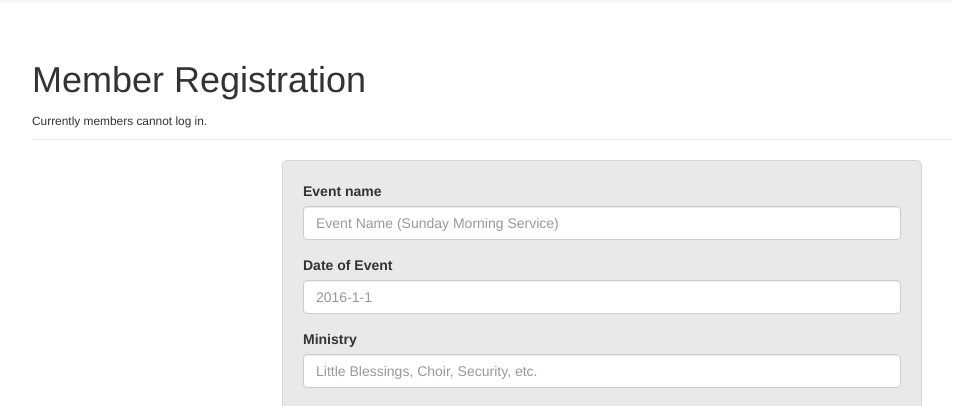
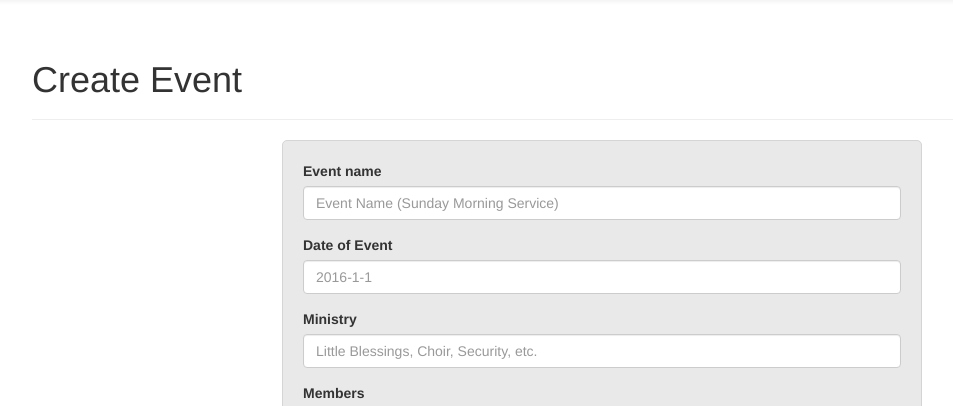
Before and after one commit to jondanson/hbc_schedule, a Flask app: page /events/new_event in a window 1280 px wide. Shown: the part 52-458 px from the top of the page, without its empty margins (38-991 px from the left). Run offline with Flask 2, Linux system fonts and the light colour scheme; data that the repository does not hold is empty; some libraries are stand-ins or nearby versions.

Commit message:
Changed the header to Create Event.

```diff
--- a/src/templates/events/create_event.jinja2
+++ b/src/templates/events/create_event.jinja2
@@ -1,8 +1,8 @@
 {% extends "base.jinja2" %}
 {% block content %}
     <div class="page-header">
-        <h1>Member Registration</h1>
-        <small>Currently members cannot log in.</small>
+        <h1>Create Event</h1>
+        <small> </small>
     </div>
     <div class="form-size">
         <form method="post">
```
